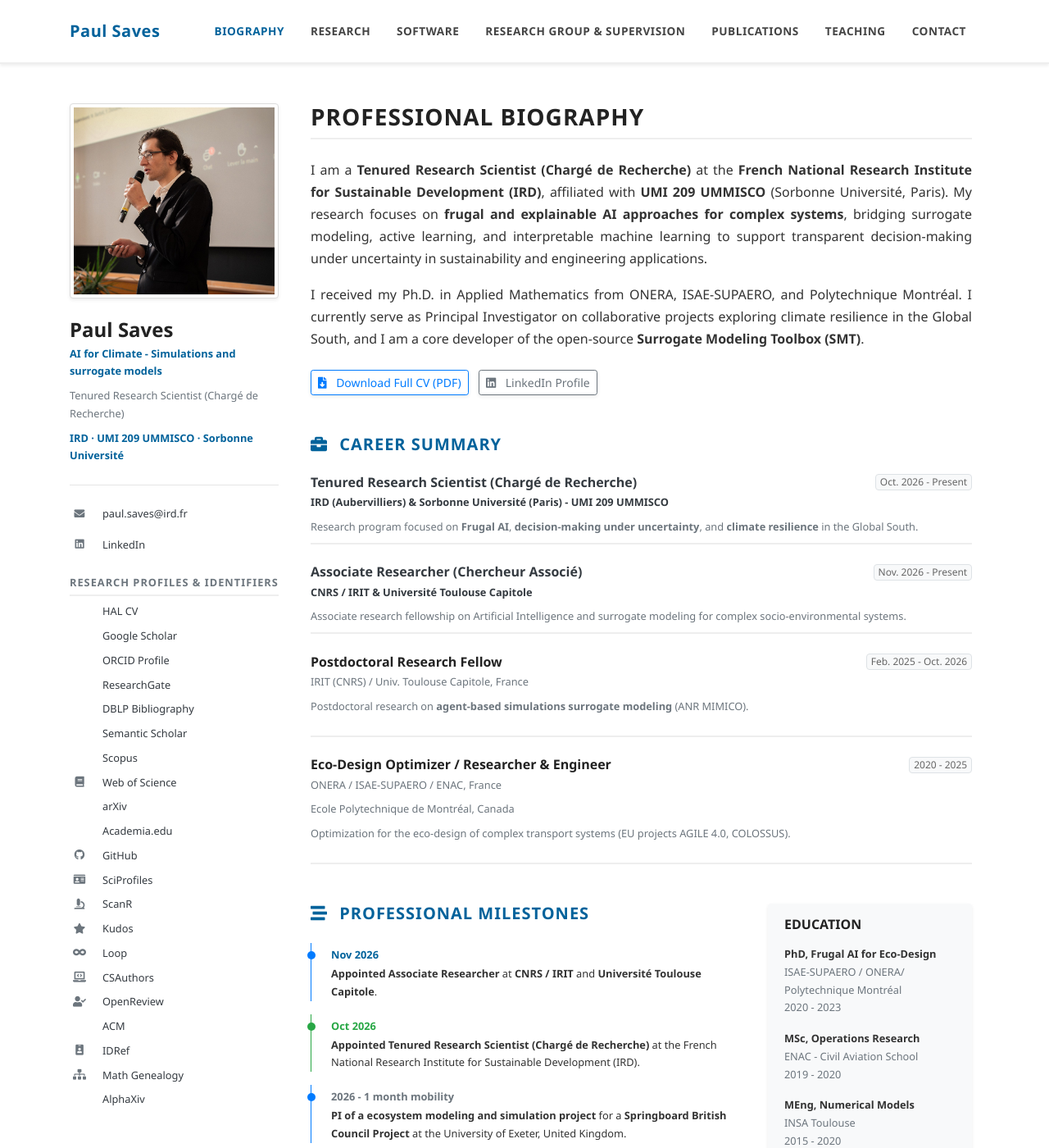
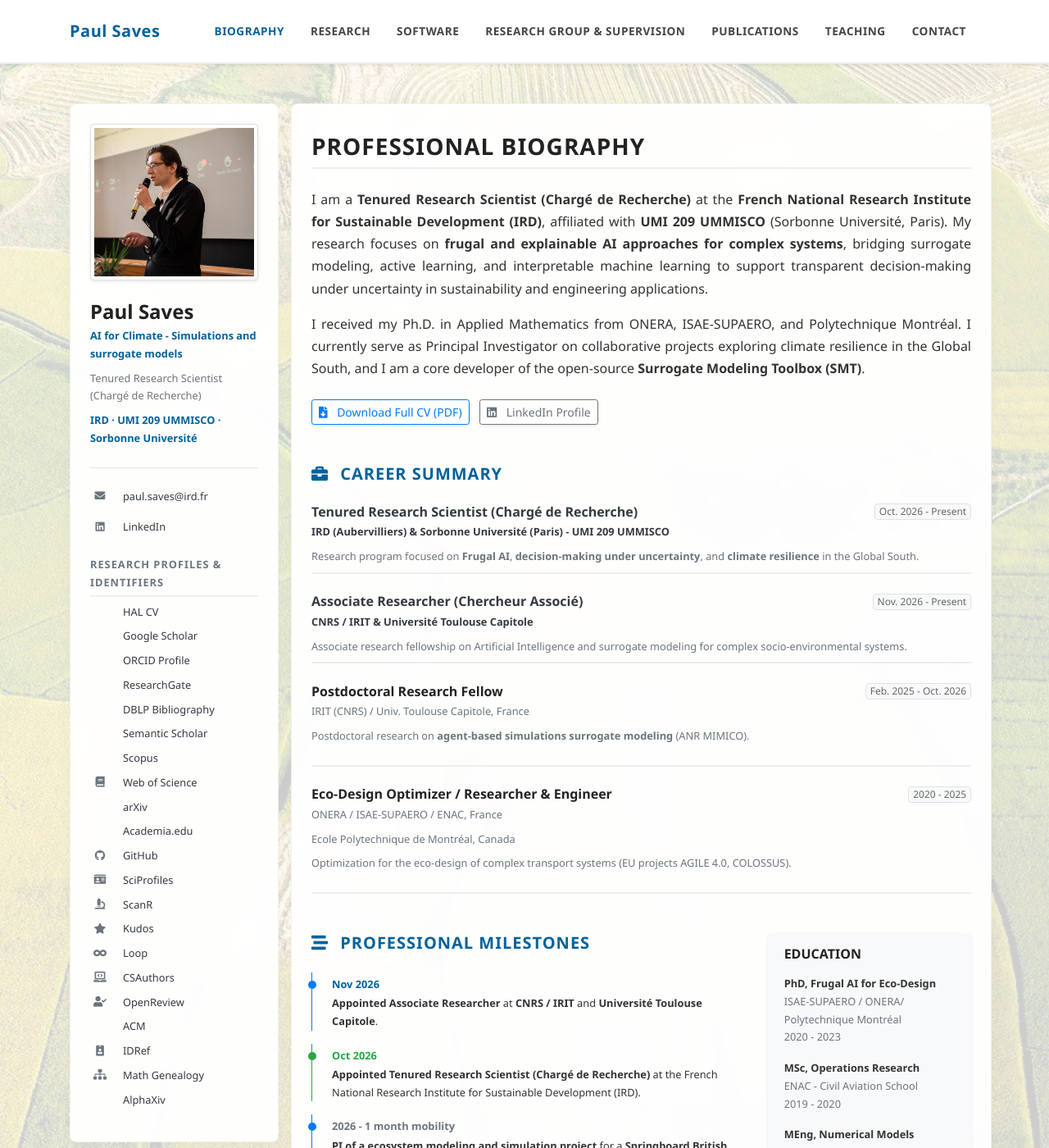
Before and after one commit to Paul-Saves/Paul-Saves.github.io, a Jekyll site: the page built from index.md, in a window 1280 px wide and 1400 px high. Shown: the whole window at 82% size. Built offline with Jekyll 4.4.1, drawn with Linux system fonts in a browser that asks for light colours; a style sheet for code colours, icons or effects is not loaded; some of the changed text lies outside the part shown.

Commit message:
feat(design): add ambient Bac Son rice paddies background with credit to Bá Thắng Nguyễn

```diff
--- a/_layouts/default.html
+++ b/_layouts/default.html
@@ -36,6 +36,7 @@
     {% endif %}
   </head>
   <body class="d-flex flex-column h-100">
+    <div class="site-bg-overlay" style="background-image: url('{{ "/assets/img/bac-son-rice-fields.jpg" | relative_url }}');" aria-hidden="true" title="Aerial rice paddies in Bac Sơn Valley © Bá Thắng Nguyễn"></div>
 
     <!-- Header / Navbar -->
     <nav class="navbar navbar-expand-lg navbar-light bg-white border-bottom sticky-top py-3 shadow-sm">
@@ -158,6 +159,7 @@
     <footer class="bg-light mt-auto py-5 border-top text-center text-muted small">
       <div class="container">
         <p class="mb-1">&copy; {{ "now" | date: "%Y" }} {{ site.name }}. All rights reserved.</p>
+        <p class="mb-1 text-secondary"><i class="fas fa-camera text-muted mr-1"></i> Background photo: Aerial rice paddies in Bac Sơn Valley &copy; Bá Thắng Nguyễn.</p>
         <p class="mb-0">Built with <a href="https://jekyllrb.com/" class="text-muted text-underline">Jekyll</a>.</p>
       </div>
     </footer>
--- a/css/main.css
+++ b/css/main.css
@@ -121,3 +121,53 @@ footer {
     text-align: center;
     margin-right: 12px;
 }
+
+
+/* ==========================================================================
+   Ambient Static Background - Bac Son Valley Rice Paddies
+   Photo © Bá Thắng Nguyễn
+   ========================================================================== */
+.site-bg-overlay {
+    position: fixed;
+    top: 0;
+    left: 0;
+    width: 100vw;
+    height: 100vh;
+    background-size: cover;
+    background-position: center center;
+    background-repeat: no-repeat;
+    opacity: 0.20;
+    z-index: -1;
+    pointer-events: none;
+}
+
+/* Glassmorphism content containers ensuring optimal contrast and readability */
+.sidebar {
+    background: rgba(255, 255, 255, 0.94);
+    backdrop-filter: blur(10px);
+    -webkit-backdrop-filter: blur(10px);
+    padding: 1.5rem;
+    border-radius: 8px;
+    border: 1px solid rgba(0, 0, 0, 0.05);
+    box-shadow: 0 4px 18px rgba(0, 0, 0, 0.03);
+}
+
+main {
+    background: rgba(255, 255, 255, 0.94);
+    backdrop-filter: blur(10px);
+    -webkit-backdrop-filter: blur(10px);
+    padding: 2.2rem;
+    border-radius: 8px;
+    border: 1px solid rgba(0, 0, 0, 0.05);
+    box-shadow: 0 4px 18px rgba(0, 0, 0, 0.03);
+}
+
+@media (max-width: 767.98px) {
+    main {
+        padding: 1.25rem;
+    }
+    .sidebar {
+        padding: 1.25rem;
+        margin-bottom: 1.5rem;
+    }
+}
```
Also changed, not shown: assets/img/RizièresaériennesdanslavalléedeBacSon.jpeg (added), assets/img/bac-son-rice-fields.jpg (added).
